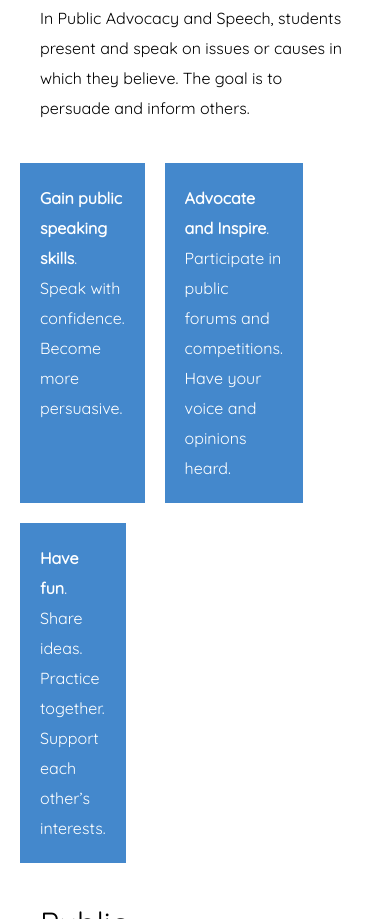
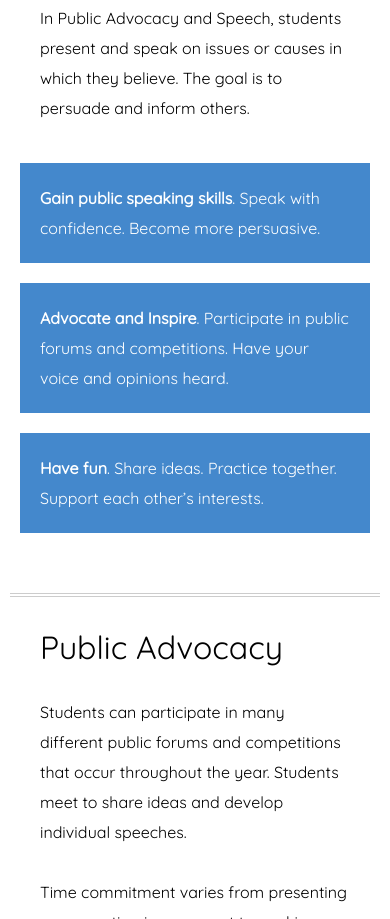
Before and after one commit to brandonsyc/gunnpas.github.io, a plain HTML site: page index.html in a window 390 px wide. Shown: the part 1081-2000 px from the top of the page. Drawn offline with Linux system fonts and the light colour scheme.

Commit message:
add mobile responsiveness

```diff
--- a/index.html
+++ b/index.html
@@ -14,7 +14,7 @@
 		<div class="big">
 			<div id="parallax">
 				<h1>Gunn Public Advocacy and Speech</h1>
-				<h2>In the modern era, young people need to be able to <strong>articulate</strong> and <strong>present ideas effectively</strong> in a civil manner.<br><br>We aim to <strong>advocate and inspire</strong> through <strong>persuasive speech</strong> in public forums and competitions.<br><br><strong>Join us</strong>! Weekly lunch meetings on Thursdays at the Gunn Library.</h2>
+				<p>In the modern era, young people need to be able to <strong>articulate</strong> and <strong>present ideas effectively</strong> in a civil manner. We aim to <strong>advocate and inspire</strong> through <strong>persuasive speech</strong> in public forums and competitions. <strong>Join us</strong>! Weekly lunch meetings on Thursdays at the Gunn Library.</p>
 			</div>
 			<p id="bottom">Scroll down for more</p>
 		</div>
@@ -48,6 +48,7 @@
 			<div class="one third color">
 				<p><strong>Have fun</strong>. Share ideas. Practice together. Support each other’s interests.</p>
 			</div>
+			<hr>
 			<div class="two third">
 				<h1>Public Advocacy</h1>
 				<p>Students can participate in many different public forums and competitions that occur throughout the year. Students meet to share ideas and develop individual speeches.<br><br>Time commitment varies from presenting or competing in one event to working with local non-profits on a longer-term advocacy project.</p>
@@ -62,6 +63,7 @@
 			<div class="one third">
 				<p><strong>Competitions</strong><br><br>Compete in competitions based on an inspirational theme. Some offer scholarships.</p>
 			</div>
+			<hr>
 			<div class="two third">
 				<h1>Speech</h1>
 				<p>Students can choose to attend as many or as few as one tournament a year. Although students practice together and give feedback at weekly meetings, the development work is done individually.<br><br>Typically, students create and present <strong>one</strong> piece. Depending on event, the piece is either a published speech or something original the student writes. The <strong>same</strong> piece can be presented at all tournaments.</p>
@@ -76,6 +78,7 @@
 			<div class="one third">
 				<p><strong>Extemporaneous</strong><br><br>Every round, recieve a new topic and 30 minutes to prepare a 7 minute speech. Must be memorized and have three points.</p>
 			</div>
+			<hr>
 			<div class="half">
 				<h1>Contact</h1>
 				<p><a href="https://www.facebook.com/gunn.speech.1" class="fa fa-facebook"></a><strong>Email</strong>: <a href="mailto:gunnhsspeech@gmail.com">gunnhsspeech@gmail.com</a></p>
@@ -84,6 +87,7 @@
 				<h1>Officers</h1>
 				<p><strong>Presidents</strong>:<br>Brandon Chung &amp; Nandita Gupta<br><strong>Vice President</strong>: Skyler Hedblom<br><strong>Secretary</strong>: Sophie Alexis<br><strong>Treasurer</strong>: Eileen Hung<br><br><strong>Faculty Advisor</strong>: Daljeet Gill</p>
 			</div>
+			<hr>
 			<div class="half">
 				<h1>KQED Audio</h1>
 				<p><a href="https://ww2.kqed.org/perspectives/2017/08/31/despair-and-hope/">Despair and Hope</a><br><a href="https://ww2.kqed.org/perspectives/2018/01/15/my-crazy-4c-hair/">My Crazy 4C Hair</a><br><a href="https://ww2.kqed.org/perspectives/2018/01/02/my-ocd/">My OCD</a><br><a href="https://ww2.kqed.org/perspectives/2017/11/15/when-anonymity-hides-hate/">When Anonymity Hides Hate</a><br><a href="https://ww2.kqed.org/perspectives/2017/11/09/giving-the-gift-of-time/">Giving the Gift of Time</a></p>
@@ -132,6 +136,8 @@
 			window.onscroll = function() {
 				update();
 			}
+
+			update();
 		</script>
 	</body>
 </html>
--- a/styles.css
+++ b/styles.css
@@ -25,7 +25,7 @@ html {
 	display: flex;
 	flex-wrap: wrap;
 	margin: auto;
-	max-width: 748px;
+	max-width: 728px;
 	padding: 10px;
 }
 .two {
@@ -147,3 +147,26 @@ h2 {
 	padding: 10px;
 	text-align: center;
 }
+hr {
+	flex-basis: 100%;
+	border-bottom: 1px solid #ccc;
+	border-left: none;
+	border-right: none;
+	border-top: 1px solid #ccc;
+	margin-top: 50px;
+	padding: 1px;
+}
+@media only screen and (max-width: 768px) {
+	.half,
+	.one,
+	.two,
+	.whole {
+		flex-basis: calc(100% - 60px);
+		margin-left: auto;
+		margin-right: auto;
+		max-width: 335px;
+	}
+	.empty {
+		display: none;
+	}
+}
```
